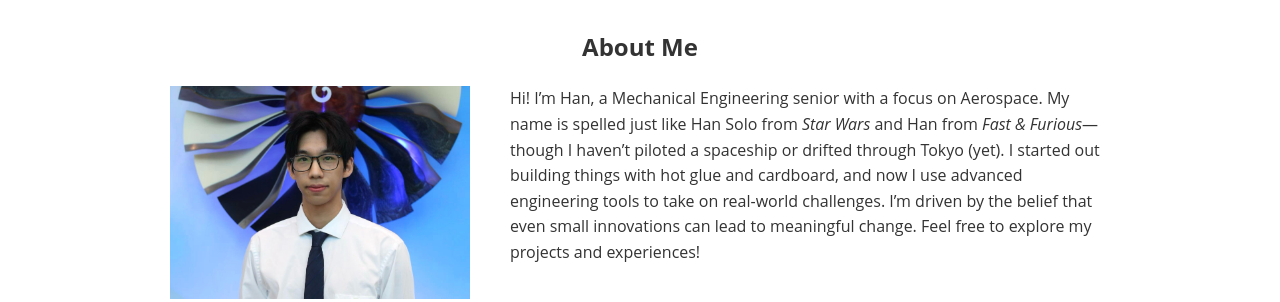
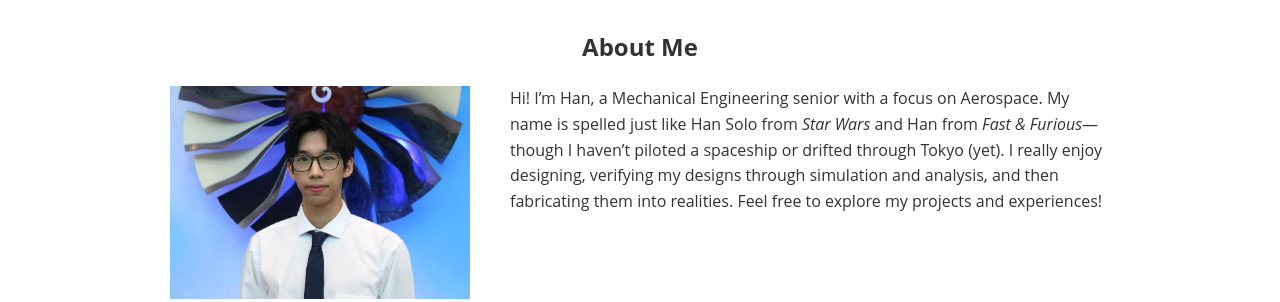
Before and after one commit to hanzheng30/-hanzheng30-.github.io, a plain HTML site: page index.html in a window 1280 px wide. Shown: the part 502-804 px from the top of the page. Drawn offline with nearby package versions, Linux system fonts and the light colour scheme.

Commit message:
bio changes

```diff
--- a/index.html
+++ b/index.html
@@ -132,11 +132,10 @@
             Hi! I’m Han, a Mechanical Engineering senior with a focus on
             Aerospace. My name is spelled just like Han Solo from
             <em>Star Wars</em> and Han from <em>Fast & Furious</em>—though I
-            haven’t piloted a spaceship or drifted through Tokyo (yet). I
-            started out building things with hot glue and cardboard, and now I
-            use advanced engineering tools to take on real-world challenges. I’m
-            driven by the belief that even small innovations can lead to
-            meaningful change. Feel free to explore my projects and experiences!
+            haven’t piloted a spaceship or drifted through Tokyo (yet). I really
+            enjoy designing, verifying my designs through simulation and
+            analysis, and then fabricating them into realities. Feel free to
+            explore my projects and experiences!
           </p>
         </div>
       </div>
```
